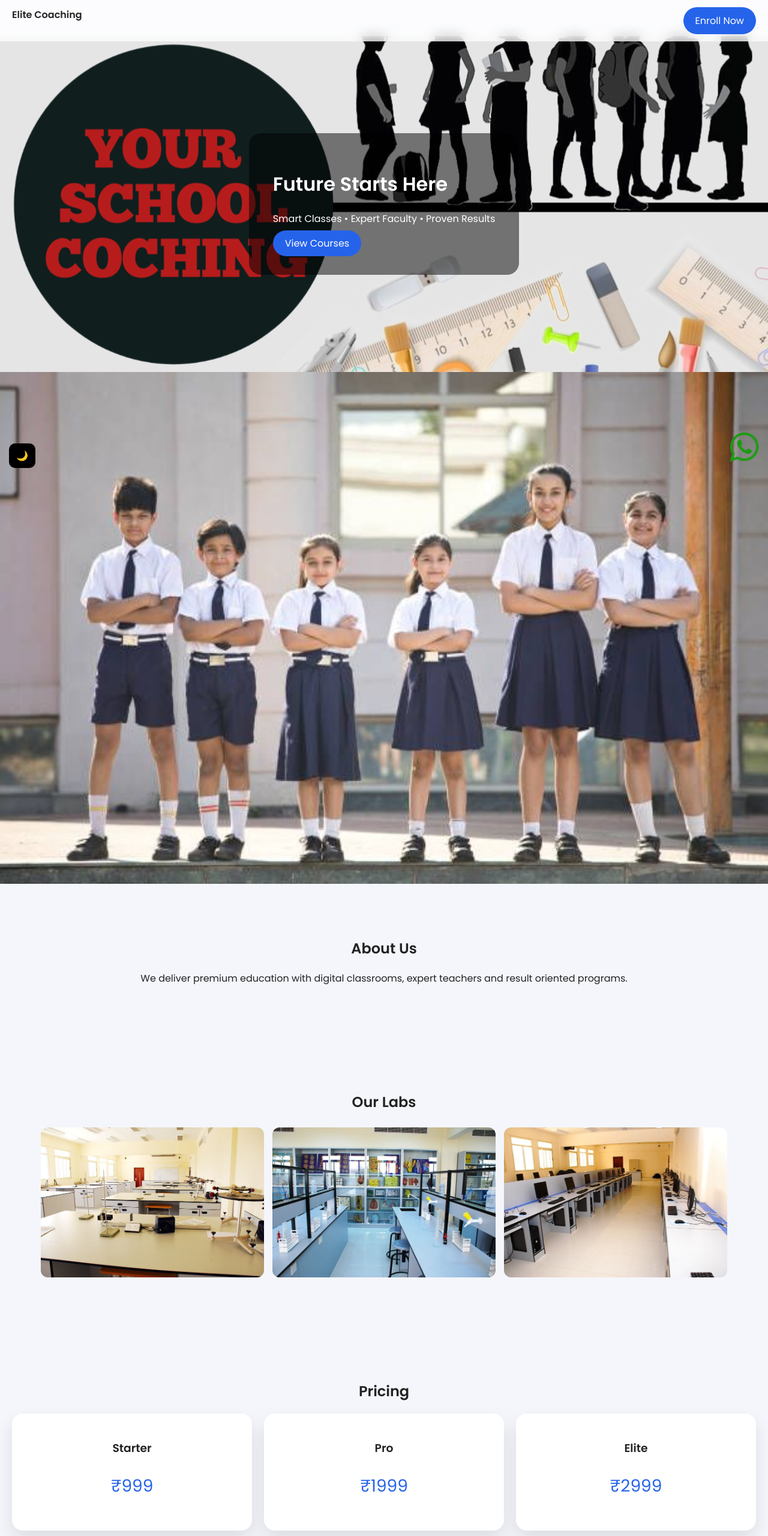
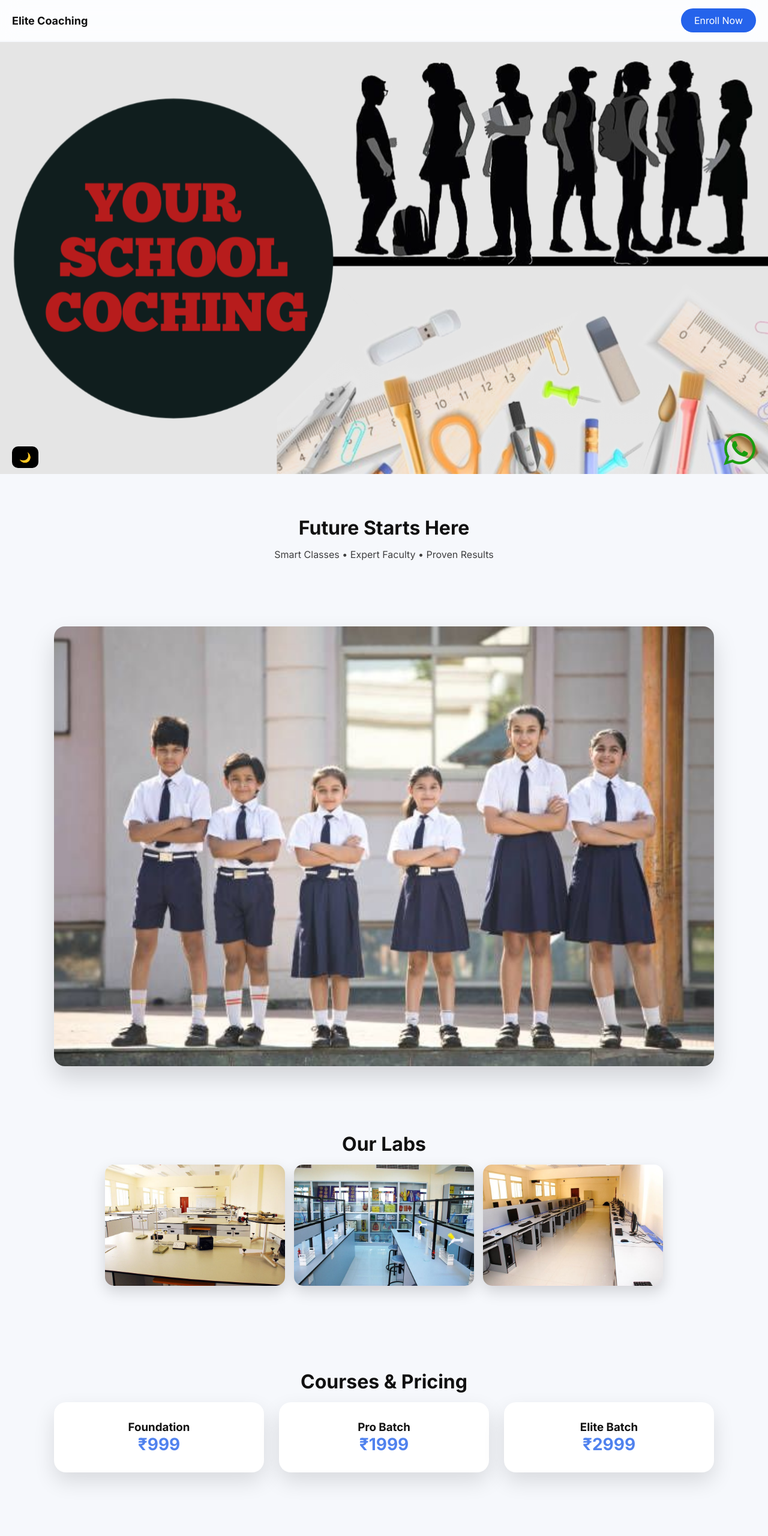
Before and after one commit to raazsingh9504-commits/demo-coaching, a plain HTML site: page index.html in a window 1280 px wide. Shown: the top 2560 px of the page at 60% size. Drawn offline with Linux system fonts and the light colour scheme.

Commit message:
Update index.html

```diff
--- a/index.html
+++ b/index.html
@@ -2,101 +2,87 @@
 <html lang="en">
 <head>
 <meta charset="UTF-8">
+<meta name="viewport" content="width=device-width, initial-scale=1.0">
 <title>Elite Coaching Institute</title>
-<meta name="viewport" content="width=device-width, initial-scale=1">
 
-<link href="https://fonts.googleapis.com/css2?family=Poppins:wght@300;400;600&display=swap" rel="stylesheet">
+<link href="https://fonts.googleapis.com/css2?family=Inter:wght@300;400;600;700&display=swap" rel="stylesheet">
 
 <style>
-*{box-sizing:border-box}
-body{
-margin:0;font-family:Poppins;background:#f4f6fb;color:#222;transition:.4s
-}
-.dark{background:#0e0e11;color:white}
+*{margin:0;padding:0;box-sizing:border-box}
+html{scroll-behavior:smooth}
+body{font-family:Inter;background:#f6f8fc;color:#111;transition:.3s}
+.dark{background:#0e0e12;color:#fff}
 
-section{padding:70px 20px;text-align:center}
-h2{margin-bottom:20px}
-
+/* NAVBAR (GLASS) */
 nav{
-position:fixed;top:0;width:100%;
+position:fixed;top:0;width:100%;z-index:999;
 background:rgba(255,255,255,.7);
-backdrop-filter:blur(10px);
-padding:12px 20px;
-display:flex;justify-content:space-between;
-z-index:50
+backdrop-filter:blur(15px);
+display:flex;justify-content:space-between;align-items:center;
+padding:14px 20px;
 }
 .dark nav{background:rgba(0,0,0,.6)}
+nav b{font-size:18px}
+.btn{background:#2563eb;color:white;padding:10px 22px;border-radius:30px;text-decoration:none}
 
-.btn{
-padding:10px 20px;border-radius:30px;
-background:#2563eb;color:white;
-text-decoration:none
+/* HERO IMAGE */
+.hero{margin-top:70px;width:100%;aspect-ratio:16/9;overflow:hidden}
+.hero img{width:100%;height:100%;object-fit:cover}
+
+/* SECTIONS */
+section{padding:70px 20px;text-align:center}
+h2{font-size:32px;margin-bottom:15px}
+p{opacity:.8}
+
+/* CAROUSEL */
+.carousel{max-width:1100px;margin:40px auto;border-radius:18px;overflow:hidden;box-shadow:0 20px 40px rgba(0,0,0,.15)}
+.carousel img{width:100%;display:none}
+.carousel img.active{display:block}
+
+/* LABS */
+.labs{display:flex;flex-wrap:wrap;justify-content:center;gap:15px}
+.labs img{width:300px;max-width:90%;border-radius:15px;box-shadow:0 10px 25px rgba(0,0,0,.15)}
+
+/* GRID */
+.grid{display:grid;gap:25px;grid-template-columns:repeat(auto-fit,minmax(240px,1fr));max-width:1100px;margin:auto}
+.card{
+background:white;padding:30px;border-radius:20px;
+box-shadow:0 15px 35px rgba(0,0,0,.12);
+transition:.3s
+}
+.card:hover{transform:translateY(-10px)}
+.dark .card{background:#18181f}
+.price{font-size:28px;color:#2563eb;font-weight:700}
+
+/* CONTACT */
+input,textarea{
+width:90%;max-width:500px;padding:12px;margin:10px;
+border-radius:10px;border:1px solid #ccc
 }
 
-/* Splash */
-#splash{position:fixed;inset:0;background:black;display:flex;align-items:center;justify-content:center;z-index:999}
-#splash img{width:300px;border-radius:20px}
+/* FOOTER */
+footer{
+background:#0f172a;color:white;padding:40px 20px;text-align:center
+}
+footer p{opacity:.7}
 
-/* Hero */
-.hero{
-margin-top:60px;
-background:url(Holder.png) center/cover;
-height:70vh;
-display:flex;align-items:center;justify-content:center;
-}
-.hero div{
-background:rgba(0,0,0,.5);
-padding:40px;border-radius:20px;color:white
-}
+/* WHATSAPP */
+.whatsapp{position:fixed;right:20px;bottom:20px}
+.whatsapp img{width:55px}
 
-/* Carousel */
-.slides img{width:100%;display:none}
-.slides img.active{display:block}
-
-/* Cards */
-.grid{display:grid;gap:20px;grid-template-columns:repeat(auto-fit,minmax(220px,1fr))}
-.card{
-background:white;padding:25px;border-radius:18px;
-box-shadow:0 15px 30px rgba(0,0,0,.1);
-transition:.3s
-}
-.card:hover{transform:translateY(-8px)}
-.dark .card{background:#1b1b22}
-
-/* Labs */
-.labs img{width:30%;margin:5px;border-radius:12px}
-
-/* Pricing */
-.price{font-size:28px;color:#2563eb}
-
-/* Inputs */
-input,textarea{
-width:90%;padding:12px;margin:8px;border-radius:10px;border:1px solid #ccc
-}
-
-/* WhatsApp */
-.whatsapp{
-position:fixed;right:15px;bottom:20px;
-animation:bounce 2s infinite
-}
-.whatsapp img{width:50px}
-@keyframes bounce{50%{transform:translateY(-10px)}}
-
-/* Dark */
+/* DARK TOGGLE */
 .toggle{
-position:fixed;left:15px;bottom:20px;
+position:fixed;left:20px;bottom:20px;
 background:black;color:white;padding:8px 12px;border-radius:10px
 }
 
-/* Reveal */
+/* REVEAL */
 .reveal{opacity:0;transform:translateY(40px);transition:1s}
 .reveal.active{opacity:1;transform:none}
 </style>
 </head>
 
 <body>
-
-<div id="splash"><img src="20260218_101858.jpg"></div>
 
 <nav>
 <b>Elite Coaching</b>
@@ -105,16 +91,19 @@ background:black;color:white;padding:8px 12px;border-radius:10px
 
 <div class="toggle" onclick="dark()">🌙</div>
 
+<!-- HERO -->
 <div class="hero">
-<div>
-<h1>Future Starts Here</h1>
-<p>Smart Classes • Expert Faculty • Proven Results</p>
-<a class="btn" href="#pricing">View Courses</a>
-</div>
+<img src="Holder.png">
 </div>
 
-<div class="slides">
-<img src="screen 1.jpg" class="active">
+<section class="reveal">
+<h2>Future Starts Here</h2>
+<p>Smart Classes • Expert Faculty • Proven Results</p>
+</section>
+
+<!-- CAROUSEL -->
+<div class="carousel reveal">
+<img src="Screen 1.jpg" class="active">
 <img src="screen 2.jpg">
 <img src="screen 3.jpg">
 <img src="screen 4.jpg">
@@ -122,72 +111,58 @@ background:black;color:white;padding:8px 12px;border-radius:10px
 </div>
 
 <section class="reveal">
-<h2>About Us</h2>
-<p>We deliver premium education with digital classrooms, expert teachers and result oriented programs.</p>
-</section>
-
-<section class="reveal">
 <h2>Our Labs</h2>
 <div class="labs">
-<img src="lab 1.jpg">
+<img src="Lab 1.jpg">
 <img src="lab 2.jpg">
 <img src="lab 3.jpg">
 </div>
 </section>
 
-<section id="pricing" class="reveal">
-<h2>Pricing</h2>
+<section class="reveal">
+<h2>Courses & Pricing</h2>
 <div class="grid">
-<div class="card"><h3>Starter</h3><p class="price">₹999</p></div>
-<div class="card"><h3>Pro</h3><p class="price">₹1999</p></div>
-<div class="card"><h3>Elite</h3><p class="price">₹2999</p></div>
-</div>
-</section>
-
-<section class="reveal">
-<h2>Student Reviews</h2>
-<div class="grid">
-<div class="card">“Best coaching in town!”</div>
-<div class="card">“Amazing teachers & support.”</div>
-<div class="card">“My results improved fast.”</div>
+<div class="card"><h3>Foundation</h3><p class="price">₹999</p></div>
+<div class="card"><h3>Pro Batch</h3><p class="price">₹1999</p></div>
+<div class="card"><h3>Elite Batch</h3><p class="price">₹2999</p></div>
 </div>
 </section>
 
 <section id="contact" class="reveal">
-<h2>Contact</h2>
+<h2>Contact Us</h2>
 <input placeholder="Name">
 <input placeholder="Phone">
 <textarea placeholder="Message"></textarea><br>
 <a class="btn">Submit</a>
 </section>
 
-<section class="reveal">
-<iframe width="100%" height="250"
-src="https://maps.google.com/maps?q=patna&t=&z=13&ie=UTF8&iwloc=&output=embed">
-</iframe>
-</section>
+<footer>
+<h3>Elite Coaching Institute</h3>
+<p>Patna • Bihar</p>
+<p>Smart Education | Career Focused</p>
+<p>© 2026 All Rights Reserved</p>
+</footer>
 
-<a class="whatsapp"><img src="Whatsapp logo.png"></a>
+<a class="whatsapp">
+<img src="Whatsapp logo.png">
+</a>
 
 <script>
-setTimeout(()=>splash.style.display="none",5000);
-
-let i=0,imgs=document.querySelectorAll(".slides img");
+// carousel
+let i=0,imgs=document.querySelectorAll(".carousel img");
 setInterval(()=>{
 imgs[i].classList.remove("active");
 i=(i+1)%imgs.length;
 imgs[i].classList.add("active");
 },3000);
 
-function dark(){
-document.body.classList.toggle("dark");
-localStorage.theme=document.body.classList.contains("dark");
-}
-if(localStorage.theme=="true")document.body.classList.add("dark");
+// dark mode
+function dark(){document.body.classList.toggle("dark")}
 
+// reveal
 window.addEventListener("scroll",()=>{
 document.querySelectorAll(".reveal").forEach(el=>{
-if(el.getBoundingClientRect().top<window.innerHeight-50)
+if(el.getBoundingClientRect().top<window.innerHeight-80)
 el.classList.add("active");
 });
 });
```
